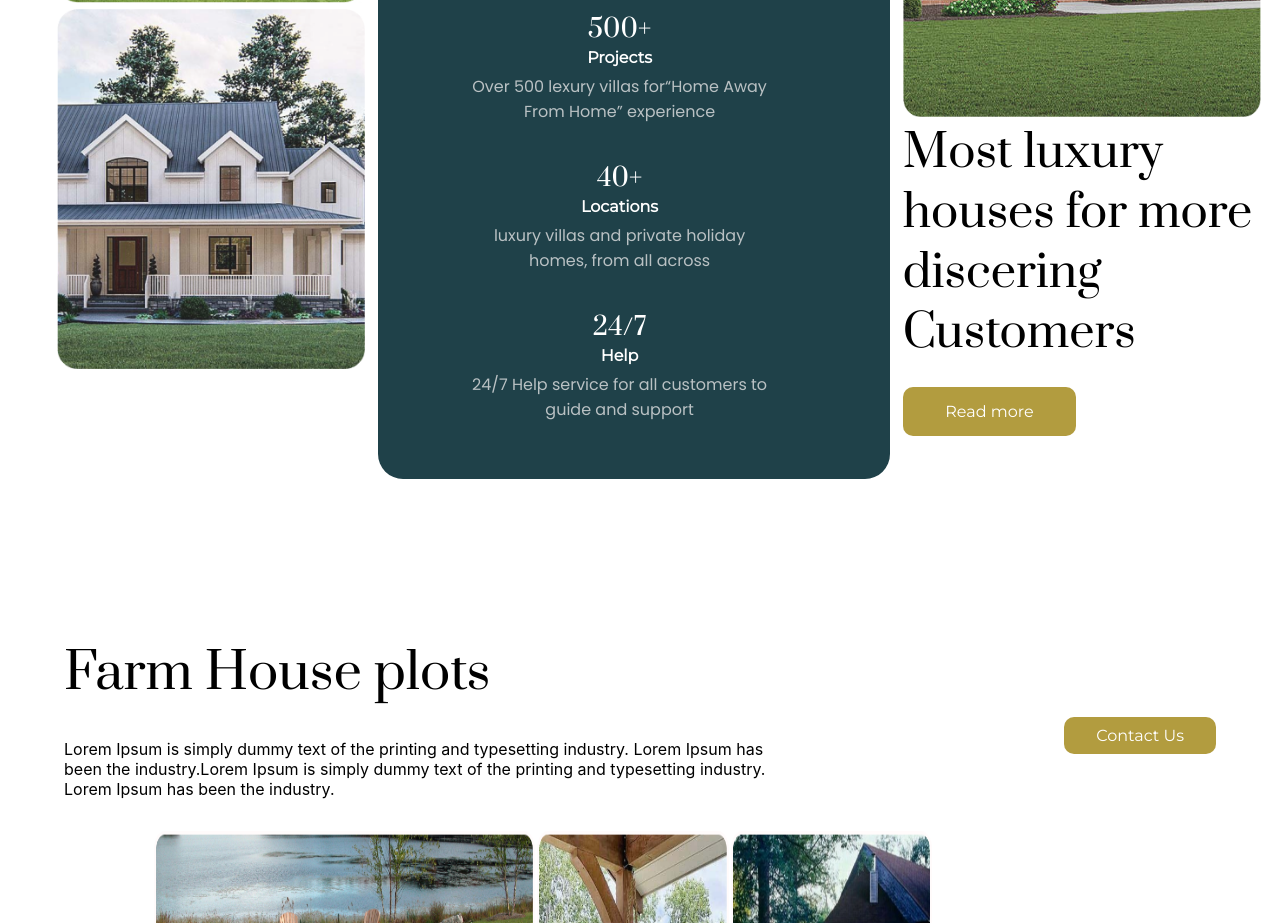
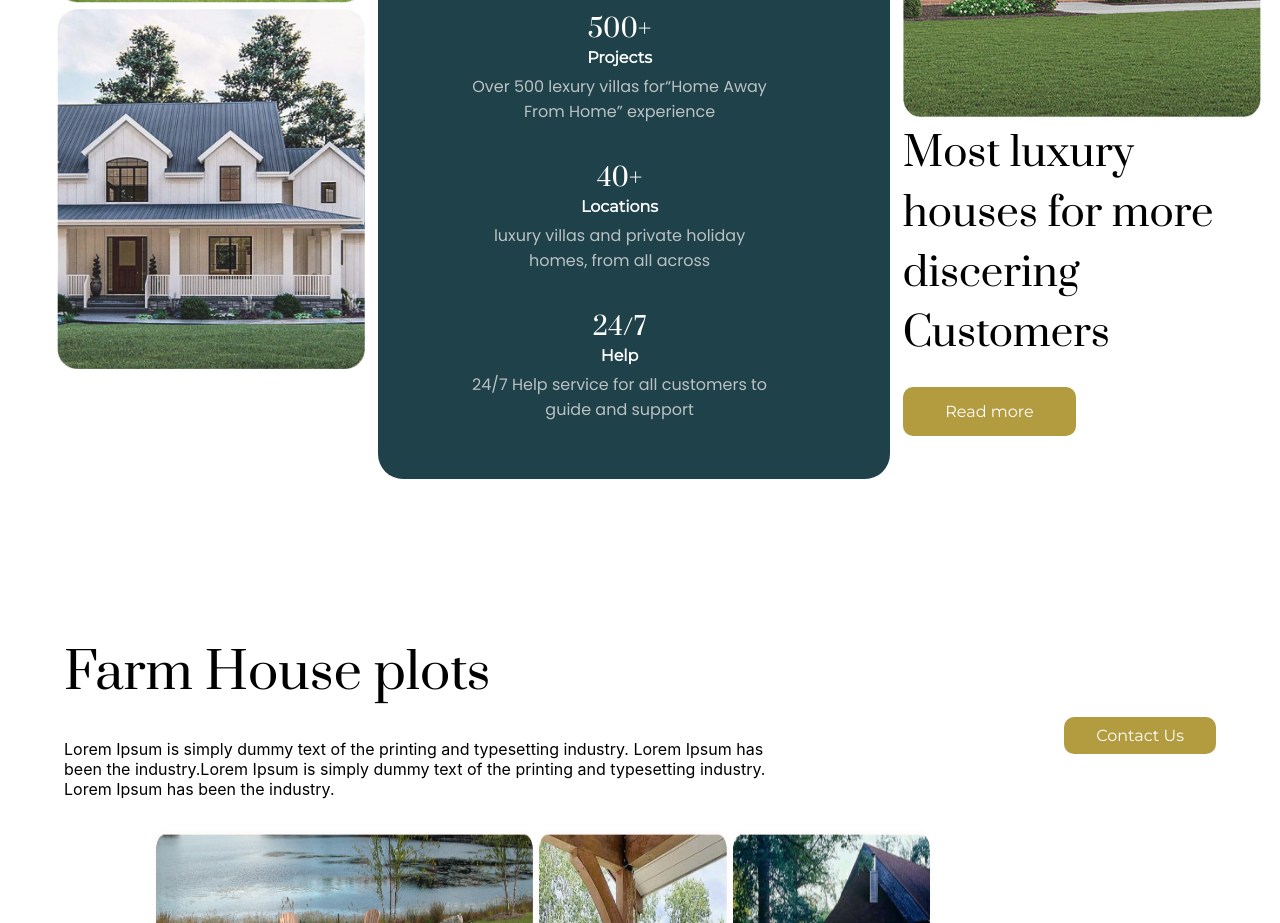
Before and after one commit to mbilalkhalidofficial/Oakland-greens, a React (Vite) app: page / in a window 1280 px wide. Shown: the part 1700-2623 px from the top of the page. Built offline with nearby package versions, Linux system fonts and the light colour scheme.

Commit message:
About Us

```diff
--- a/src/styles/global.scss
+++ b/src/styles/global.scss
@@ -674,10 +674,10 @@ figure {
 }
 
 .about__section__thirdentry__text {
-  font-size: 45px;
+  font-size: 40px !important;
   line-height: 60px;
   font-weight: 400;
-  width: 122%;
+  width: 110%;
 }
 .luxury__section__left__button {
   padding: 14px 2.6em;
@@ -1685,12 +1685,17 @@ figure {
     font-size: 35px;
   }
 }
-@media (max-width: 600px) {
+
+@media (max-width: 660px) {
+  .location__Section__img {
+    width: 95%;
+  }
+  .location__Section__img iframe {
+    height: 200px;
+  }
   .about__section__thirdentry {
     width: 80%;
   }
-}
-@media (max-width: 660px) {
   .about__section__firstentry__top__img img {
     height: 320px;
     width: 90%;
```
